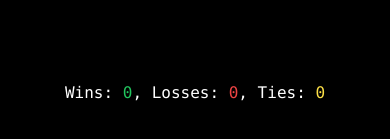
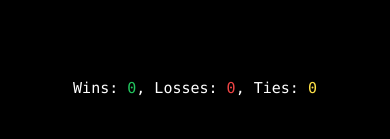
Before and after one commit to mironydev/rock-paper-scissor, a plain HTML site: page index.html in a window 390 px wide. Shown: the part 359-498 px from the top of the page. Drawn offline with nearby package versions, Linux system fonts and the light colour scheme.

Commit message:
responsiveness

```diff
--- a/index.html
+++ b/index.html
@@ -56,10 +56,10 @@
 
   </div>
 
-  <div class="text-white flex flex-col text-center justify-center items-center  mt-10 gap-5 text-2xl px-5">
+  <div class="text-white flex flex-col text-center justify-center items-center mt-10 gap-5 px-5">
     <p class="js-result text-4xl font-bold"></p>
     <p class="js-moves text-[20px]"></p>
-    <p class="js-score text-[16px]"></p>
+    <p class="js-score text-[15px]"></p>
   </div>
 
 
```
